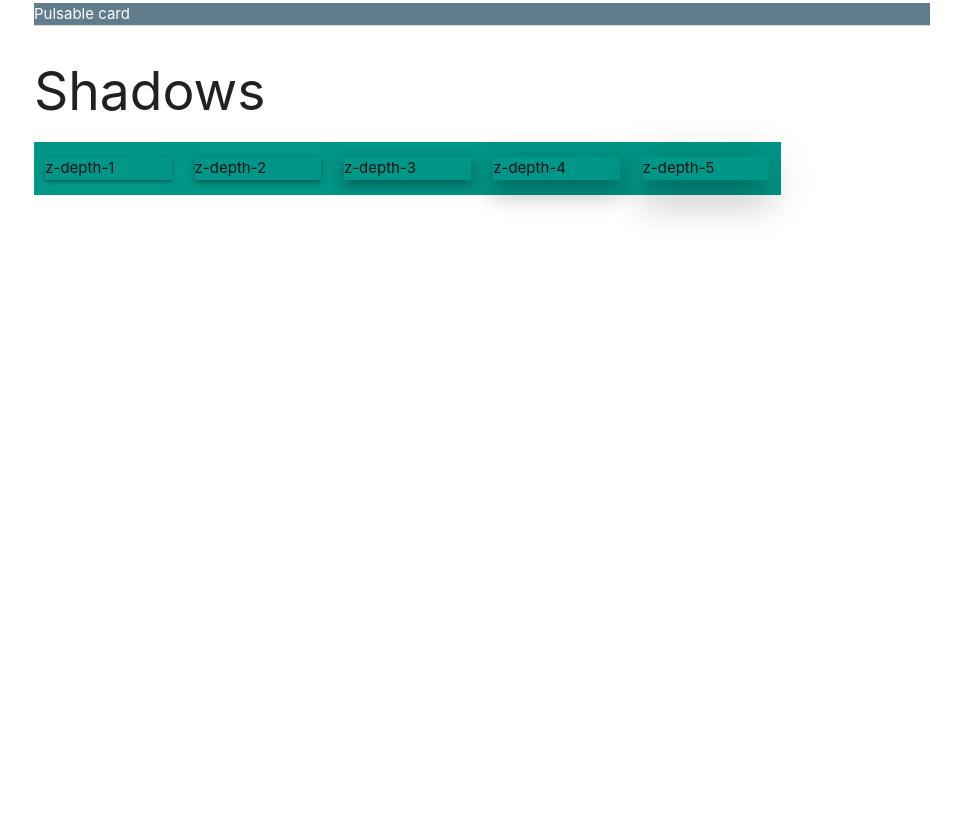
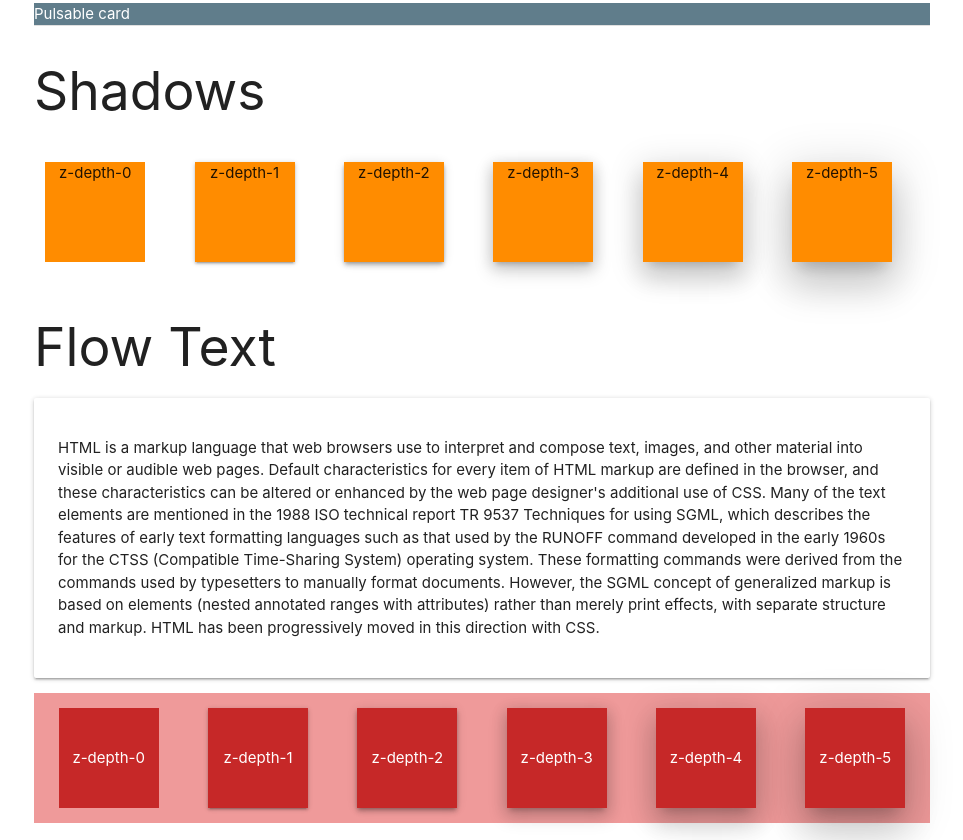
Before and after one commit to Kiran-Kumar-Desu/materializecss-practice, a plain HTML site: page materialize-css-part-1/helpers.html in a window 1280 px wide. Shown: the part 1569-2409 px from the top of the page, without its empty margins (158-1121 px from the left). Before the commit the page ends 2284 px from the top, so only its background shows below. Drawn offline with nearby package versions, Linux system fonts and the light colour scheme.

Commit message:
aligning and adding shadowboxes

```diff
--- a/materialize-css-part-1/helpers.html
+++ b/materialize-css-part-1/helpers.html
@@ -14,6 +14,29 @@
     <style>
         div .width {
             width: 50%;
+        }
+
+        .shadow-demo {
+            width: 100px;
+            height: 100px;
+            text-align: center;
+            vertical-align: middle;
+            background: darkorange;
+            margin: 20px 0px;
+        }
+
+        .div-shadow-card {
+            display: flex;
+            justify-content: center;
+        }
+
+        .shadow-card-align {
+            height: 100px;
+            width: 100px;
+            display: flex;
+            justify-content: center;
+            align-items: center;
+            color: white;
         }
     </style>
 
@@ -110,7 +133,10 @@
         <h2>Formatting</h2>
         <h3>Truncation</h3>
 
-        <h4 class="truncate">Hypertext Markup Language (HTML) is the standard markup language[a] for documents designed to be displayed in a web browser. It defines the content and structure of web content. It is often assisted by technologies such as Cascading Style Sheets (CSS) and scripting languages such as JavaScript, a programming language.</h4>
+        <h4 class="truncate">Hypertext Markup Language (HTML) is the standard markup language[a] for documents designed
+            to be displayed in a web browser. It defines the content and structure of web content. It is often assisted
+            by technologies such as Cascading Style Sheets (CSS) and scripting languages such as JavaScript, a
+            programming language.</h4>
 
         <h2>Hoverable</h2>
         <div class="red white-text hoverable">Hoverable Content</div>
@@ -124,20 +150,51 @@
 
         <h2>Shadows</h2>
         <div class="row">
-            <div class="teal col s12 m4 l2">
-                <p class="z-depth-1">z-depth-1</p>
+            <div class="col s12 m4 l2">
+                <p class="z-depth-0 shadow-demo">z-depth-0</p>
             </div>
-            <div class="teal col s12 m4 l2">
-                <p class="z-depth-2">z-depth-2</p>
+            <div class="col s12 m4 l2">
+                <p class="z-depth-1 shadow-demo">z-depth-1</p>
             </div>
-            <div class="teal col s12 m4 l2">
-                <p class="z-depth-3">z-depth-3</p>
+            <div class="col s12 m4 l2">
+                <p class="z-depth-2 shadow-demo">z-depth-2</p>
             </div>
-            <div class="teal col s12 m4 l2">
-                <p class="z-depth-4">z-depth-4</p>
+            <div class="col s12 m4 l2">
+                <p class="z-depth-3 shadow-demo">z-depth-3</p>
             </div>
-            <div class="teal col s12 m4 l2">
-                <p class="z-depth-5">z-depth-5</p>
+            <div class="col s12 m4 l2">
+                <p class="z-depth-4 shadow-demo">z-depth-4</p>
+            </div>
+            <div class="col s12 m4 l2">
+                <p class="z-depth-5 shadow-demo">z-depth-5</p>
+            </div>
+        </div>
+
+
+        <h2>Flow Text</h2>
+        <div class="card-panel">
+            <p>HTML is a markup language that web browsers use to interpret and compose text, images, and other material into visible or audible web pages. Default characteristics for every item of HTML markup are defined in the browser, and these characteristics can be altered or enhanced by the web page designer's additional use of CSS. Many of the text elements are mentioned in the 1988 ISO technical report TR 9537 Techniques for using SGML, which describes the features of early text formatting languages such as that used by the RUNOFF command developed in the early 1960s for the CTSS (Compatible Time-Sharing System) operating system. These formatting commands were derived from the commands used by typesetters to manually format documents. However, the SGML concept of generalized markup is based on elements (nested annotated ranges with attributes) rather than merely print effects, with separate structure and markup. HTML has been progressively moved in this direction with CSS.</p>
+        </div>
+
+
+        <div class="row red lighten-3">
+            <div class="col s6 m4 l2 div-shadow-card">
+                <p class="red darken-3 z-depth-0 shadow-card-align">z-depth-0</p>
+            </div>
+            <div class="col s6 m4 l2 div-shadow-card">
+                <p class="red darken-3 z-depth-1 shadow-card-align">z-depth-1</p>
+            </div>
+            <div class="col s6 m4 l2 div-shadow-card">
+                <p class="red darken-3 z-depth-2 shadow-card-align">z-depth-2</p>
+            </div>
+            <div class="col s6 m4 l2 div-shadow-card">
+                <p class="red darken-3 z-depth-3 shadow-card-align">z-depth-3</p>
+            </div>
+            <div class="col s6 m4 l2 div-shadow-card">
+                <p class="red darken-3 z-depth-4 shadow-card-align">z-depth-4</p>
+            </div>
+            <div class="col s6 m4 l2 div-shadow-card">
+                <p class="red darken-3 z-depth-5 shadow-card-align">z-depth-5</p>
             </div>
         </div>
 
```
